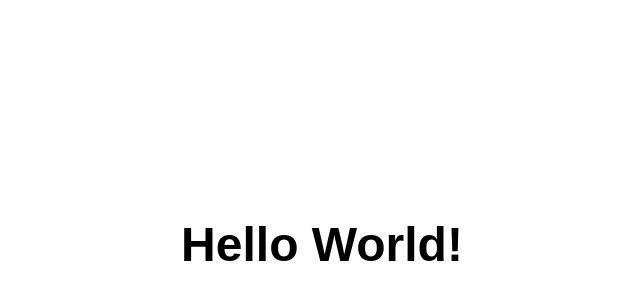
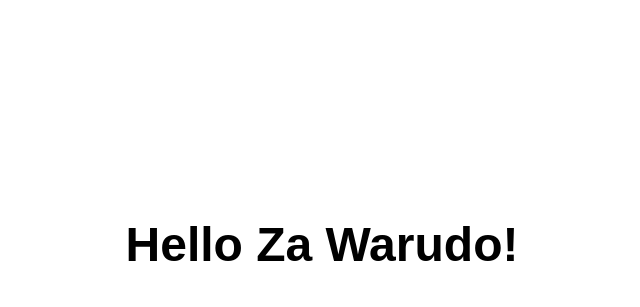
Before and after one commit to Pikasha08/Pikasha08.github.io, a plain HTML site: page index.html in a window 1280 px wide. Shown: the part 156-463 px from the top of the page, without its empty margins (318-958 px from the left). Drawn offline with Linux system fonts and the light colour scheme.

Commit message:
new commit

```diff
--- a/index.html
+++ b/index.html
@@ -17,7 +17,7 @@
 </head>
 <body class="fullscreen">
   <div class="container">
-    <h1 class="title">Hello World!</h1>
+    <h1 class="title">Hello Za Warudo!</h1>
   </div>
   <script src="js/main.js"></script>
 </body>
```
